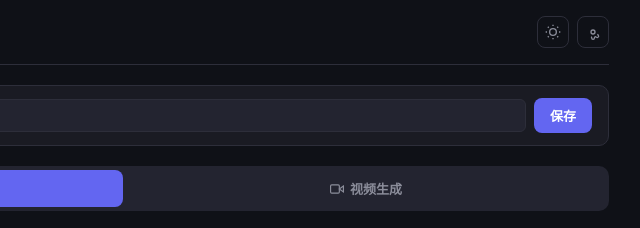
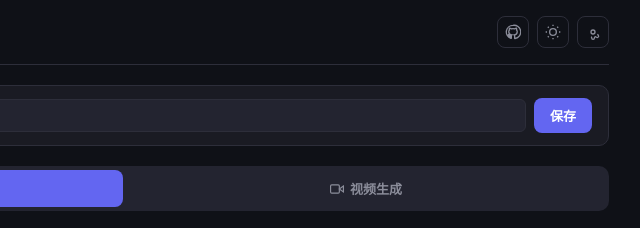
Before and after one commit to qmzz/Agnes-AI-Studio, a plain HTML site: page index.html in a window 1280 px wide. Shown: the top 228 px of the page, 515-1155 px from the left. Drawn offline with Linux system fonts and the light colour scheme.

Commit message:
feat: add repository link

```diff
--- a/index.html
+++ b/index.html
@@ -79,6 +79,9 @@ label{display:block;font-size:12px;font-weight:500;color:var(--text-dim);margin-
 <header>
 <div class="logo"><div class="dot"></div>Agnes AI 创意工作室</div>
 <div class="header-actions">
+<a class="btn-icon" href="https://github.com/qmzz/Agnes-AI-Studio" target="_blank" rel="noopener noreferrer" title="qmzz/Agnes-AI-Studio" aria-label="qmzz/Agnes-AI-Studio">
+<svg width="16" height="16" viewBox="0 0 24 24" fill="none" stroke="currentColor" stroke-width="2"><path d="M12 2a10 10 0 0 0-3.16 19.49c.5.09.68-.22.68-.5v-1.7c-2.78.6-3.37-1.18-3.37-1.18-.46-1.18-1.11-1.5-1.11-1.5-.91-.62.07-.61.07-.61 1 .07 1.53 1.04 1.53 1.04.89 1.53 2.33 1.09 2.9.83.09-.65.35-1.09.63-1.34-2.22-.25-4.56-1.11-4.56-4.95 0-1.09.39-1.98 1.03-2.68-.1-.25-.45-1.26.1-2.61 0 0 .84-.27 2.75 1.03a9.5 9.5 0 0 1 5 0c1.9-1.3 2.74-1.03 2.74-1.03.55 1.35.2 2.36.1 2.61.64.7 1.03 1.59 1.03 2.68 0 3.85-2.34 4.7-4.57 4.94.36.32.68.95.68 1.92v2.84c0 .28.18.59.69.5A10 10 0 0 0 12 2z"/></svg>
+</a>
 <button class="btn-icon" id="themeToggle" title="切换主题">
 <svg id="sunIcon" width="16" height="16" viewBox="0 0 24 24" fill="none" stroke="currentColor" stroke-width="2"><circle cx="12" cy="12" r="5"/><path d="M12 1v2M12 21v2M4.22 4.22l1.42 1.42M18.36 18.36l1.42 1.42M1 12h2M21 12h2M4.22 19.78l1.42-1.42M18.36 5.64l1.42-1.42"/></svg>
 <svg id="moonIcon" width="16" height="16" viewBox="0 0 24 24" fill="none" stroke="currentColor" stroke-width="2" style="display:none"><path d="M21 12.79A9 9 0 1 1 11.21 3 7 7 0 0 0 21 12.79z"/></svg>
```
